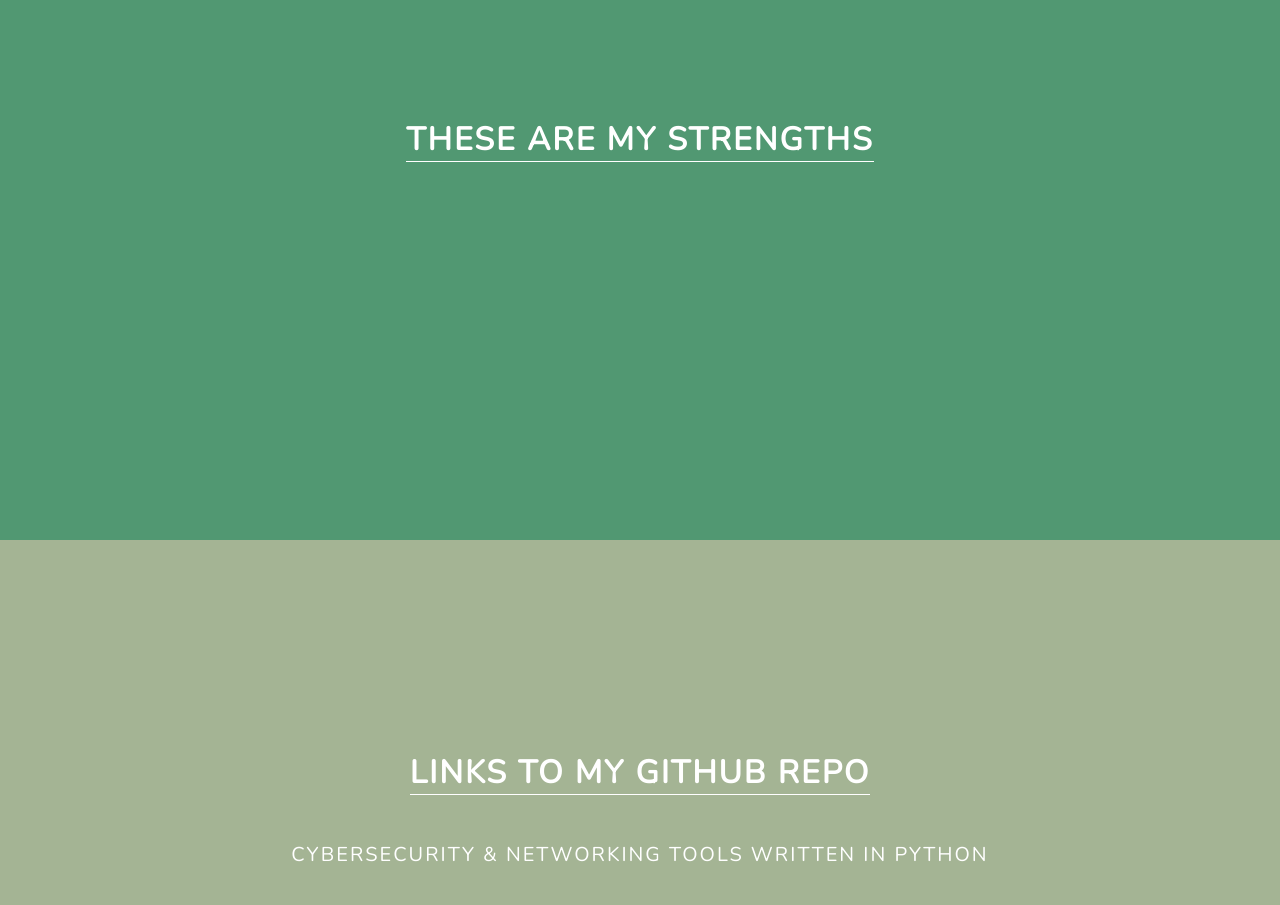
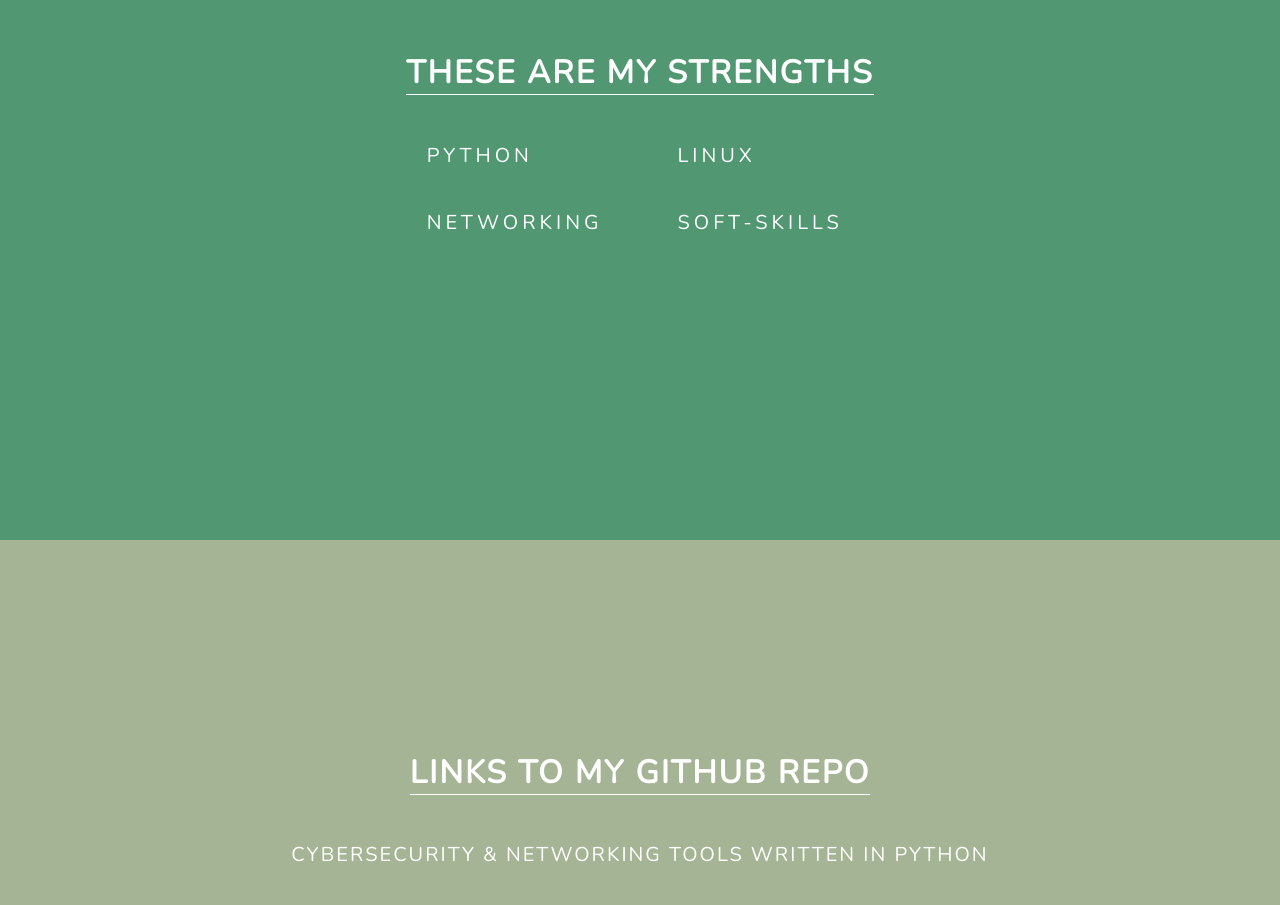
Before and after one commit to coder3223/My_Portfolio_Site, a plain HTML site: page index.html in a window 1280 px wide. Shown: the part 1860-2765 px from the top of the page. Drawn offline with nearby package versions, Linux system fonts and the light colour scheme.

Commit message:
One block at a time, and One more

```diff
--- a/index.html
+++ b/index.html
@@ -5,6 +5,7 @@
     <meta name="viewport" content="width=device-width, initial-scale=1.0" />
     <title>Portfolio</title>
     <link rel="icon" type="image/png" href="images/favicon.ico" />
+    <link href="https://cdnjs.cloudflare.com/ajax/libs/font-awesome/6.0.0-beta2/css/all.min.css">
     <link rel="stylesheet" href="styles.css" />
   </head>
   <body>
@@ -58,8 +59,8 @@
         </p>
         <p>
           This passsion for programming and cybersecurity drives my constant
-          daily pursuit to learn and develop my knowledge and skills. My favorite resources for self
-          study are
+          daily pursuit to learn and develop my knowledge and skills. My
+          favorite resources for self study are
           <a href="https://courses.stationx.net/" target="_blank">stationX</a>,
           <a href="https://www.udemy.com/" target="_blank">udemy</a> and lots of
           books.
@@ -70,6 +71,12 @@
     <!-- Skills -->
     <section id="skills">
       <h1 class="section_header">These Are My Strengths</h1>
+      <div class="skills-grid" id="skills-grid">
+        <p class="skill" id="skill"><i class="fas fa-desktop"></i>Python</p>
+        <p class="skill" id="skill">Linux</p>
+        <p class="skill" id="skill">Networking</p>
+        <p class="skill" id="skill">Soft-Skills</p>
+      </div>
     </section>
 
     <!-- Projects -->
--- a/styles.css
+++ b/styles.css
@@ -252,7 +252,6 @@ section#home {
   background-position: center center;
 }
 
-
 section#home a {
   display: flex;
   z-index: 2;
@@ -273,11 +272,11 @@ section#about {
   font-size: 1.25rem;
 }
 
-section#about #about-content-container{
-display: grid;
-grid-template-columns: .5fr;
-grid-template-rows: 1fr;
-justify-content: center;
+section#about #about-content-container {
+  display: grid;
+  grid-template-columns: 0.5fr;
+  grid-template-rows: 1fr;
+  justify-content: center;
 }
 
 section#about a {
@@ -293,6 +292,18 @@ section#about p {
 
 section#skills {
   background-color: var(--navColor3);
+}
+
+section#skills #skills-grid {
+  display: grid;
+  grid-template-columns: repeat(2, 1fr);
+  grid-template-rows: repeat(2, 1fr);
+  grid-gap: 0 75px;
+}
+
+section#skills p {
+  font-size: 1.25rem;
+  letter-spacing: 4px;
 }
 
 section#projects {
@@ -355,5 +366,4 @@ section#contact {
     font-size: 1rem;
     margin: 10px 10px;
   }
-
 }
```
